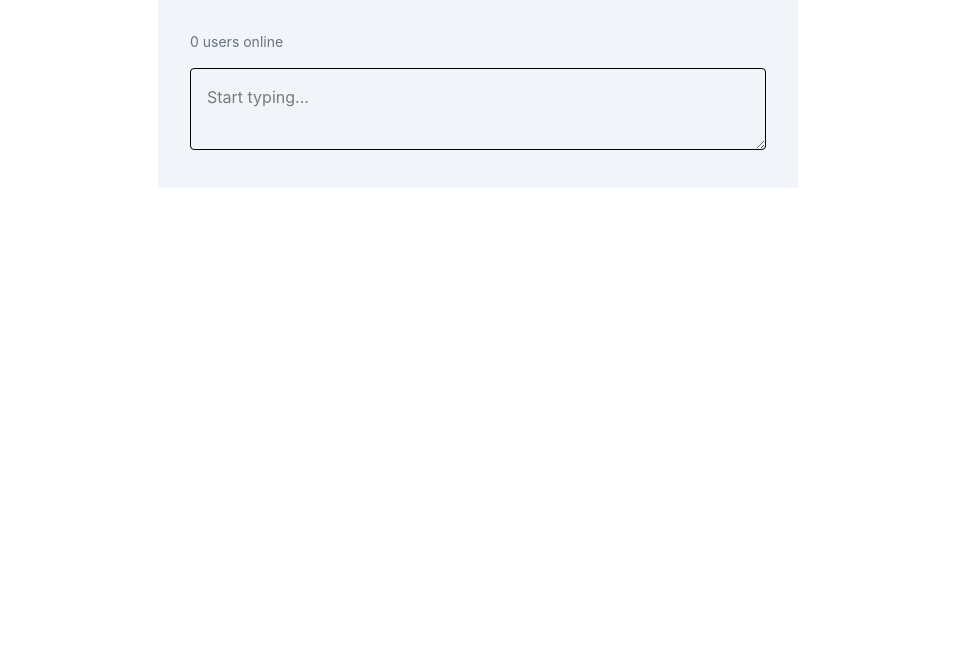
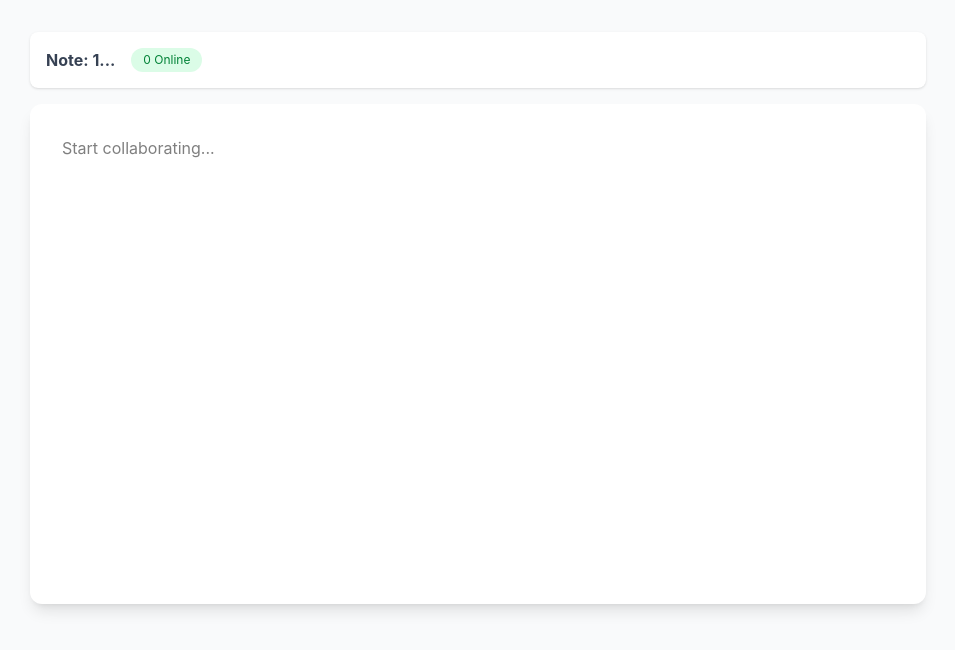
Before and after one commit to ajay020/collaborate-notes-frontend, a React (Vite) app: page /note/1 in a window 1280 px wide. Shown: the top 650 px of the page, without its empty margins (162-1117 px from the left). Built offline with nearby package versions, Linux system fonts and the light colour scheme.

Commit message:
feat: add note api methods and note types.

```diff
--- a/src/App.tsx
+++ b/src/App.tsx
@@ -4,9 +4,8 @@ import NotePage from "./pages/note-page";
 import Login from "./pages/login-page";
 import Register from "./pages/register-page";
 import { useAuthStore } from "./store/auth-store";
-import { useEffect } from "react";
-import { connectSocket } from "./lib/socket";
 import MainLayout from "./components/main-layout";
+import { SocketProvider } from "./conext/socket-context";
 
 const ProtectedRoute = ({ children }: { children: React.ReactNode }) => {
   const navigate = useNavigate();
@@ -20,22 +19,17 @@ const ProtectedRoute = ({ children }: { children: React.ReactNode }) => {
 }
 
 function App() {
-  const token = useAuthStore((s) => s.token);
-
-  useEffect(() => {
-    if (token) {
-      connectSocket(token);
-    }
-  }, [token]);
 
   return (
     <BrowserRouter>
+      <SocketProvider>
         <Routes>
           <Route path="/" element={<ProtectedRoute> <MainLayout><Home /></MainLayout></ProtectedRoute>} />
           <Route path="/login" element={<Login />} />
           <Route path="/register" element={<Register />} />
           <Route path="/note/:noteId" element={<NotePage />} />
         </Routes>
+      </SocketProvider>
     </BrowserRouter>
   );
 }
--- /dev/null
+++ b/src/api/notes-api.ts
@@ -0,0 +1,22 @@
+import type { Note } from "../types/note.types";
+import { apiClient } from "./client";
+
+export const noteApi = {
+    // Get all notes for the dashboard
+    getAllNotes: async (): Promise<Note[]> => {
+        const response = await apiClient.get<Note[]>("/notes");
+        return response.data;
+    },
+
+    // Initialize a new note in the database
+    createNote: async (noteId: string): Promise<Note> => {
+        const response = await apiClient.post<Note>("/notes", { noteId });
+        return response.data;
+    },
+
+    // Delete a note from the dashboard
+    deleteNote: async (noteId: string): Promise<{ message: string }> => {
+        const response = await apiClient.delete(`/notes/${noteId}`);
+        return response.data;
+    }
+};
--- /dev/null
+++ b/src/conext/socket-context.tsx
@@ -0,0 +1,38 @@
+import React, { createContext, useContext, useEffect, useState } from 'react';
+import { io, Socket } from 'socket.io-client';
+import { useAuthStore } from '../store/auth-store';
+
+const SocketContext = createContext<Socket | null>(null);
+
+export const SocketProvider = ({ children }: { children: React.ReactNode }) => {
+    const [socket, setSocket] = useState<Socket | null>(null);
+    const token = useAuthStore((s) => s.token);
+
+    useEffect(() => {
+        if (token) {
+            // Connect only if we have a token
+            const newSocket = io("http://localhost:5000", {
+                auth: { token }
+            });
+
+            setSocket(newSocket);
+
+            return () => {
+                newSocket.close();
+            };
+        } else {
+            // Disconnect if user logs out
+            socket?.close();
+            setSocket(null);
+        }
+    }, [token]);
+
+    return (
+        <SocketContext.Provider value={socket} >
+            {children}
+        </SocketContext.Provider>
+    )
+};
+
+// Custom hook to use the socket anywhere
+export const useSocket = () => useContext(SocketContext);
--- a/src/hooks/useNote.ts
+++ b/src/hooks/useNote.ts
@@ -1,5 +1,5 @@
 import { useEffect, useRef, useState } from "react";
-import { getSocket } from "../lib/socket";
+import { useSocket } from "../conext/socket-context";
 
 export function useNote(noteId: string) {
     const [content, setContent] = useState("");
@@ -9,27 +9,15 @@ export function useNote(noteId: string) {
 
     const debounceRef = useRef<ReturnType<typeof setTimeout> | null>(null);
 
-    const [socket, setSocket] = useState(getSocket());
+    const socket = useSocket();
 
     useEffect(() => {
-        const interval = setInterval(() => {
-            const s = getSocket();
-            if (s) {
-                setSocket(s);
-                clearInterval(interval);
-            }
-        }, 100);
-
-        return () => clearInterval(interval);
-    }, []);
-
-    useEffect(() => {
+        // console.log("useeffect socket :", socket);
         if (!socket) return;
 
         socket.emit("join-note", noteId);
 
         const handleRole = ({ isOwner }: { isOwner: boolean }) => {
-            console.log("Role:", isOwner);
             setIsOwner(isOwner);
         };
 
@@ -38,7 +26,6 @@ export function useNote(noteId: string) {
         };
 
         const handleTyping = ({ userId }: { userId: string }) => {
-            console.log("Typing:", userId);
             setTypingUsers((prev) =>
                 prev.includes(userId) ? prev : [...prev, userId]
             );
@@ -49,7 +36,7 @@ export function useNote(noteId: string) {
         };
 
         const handleLoad = (data: string) => {
-            console.log("Note loaded:", data);
+            // console.log("Note loaded:", data);
             setContent(data);
         };
 
--- a/src/pages/home-page.tsx
+++ b/src/pages/home-page.tsx
@@ -1,5 +1,6 @@
 import { useState } from "react";
 import { useNavigate } from "react-router-dom";
+import { noteApi } from "../api/notes-api";
 
 export default function HomePage() {
     const [noteId, setNoteId] = useState("");
@@ -10,9 +11,17 @@ export default function HomePage() {
         navigate(`/note/${noteId}`);
     };
 
-    const handleCreate = () => {
+    const handleCreate = async () => {
         const id = crypto.randomUUID();
-        navigate(`/note/${id}`);
+        try {
+            //  Tell the DB a new note exists
+            await noteApi.createNote(id);
+
+            // Only then move to the editor
+            navigate(`/note/${id}`);
+        } catch (err) {
+            console.error("Could not create note", err);
+        }
     };
 
     return (
--- a/src/pages/note-page.tsx
+++ b/src/pages/note-page.tsx
@@ -16,23 +16,54 @@ export default function NotePage() {
     handleChange,
   } = useNote(noteId);
 
-  console.log("NotePage render:", { content, isOwner });
+  // console.log("NotePage render:", { content, isOwner });
 
   return (
-    <div className=" w-1/2 h-1/2 mx-auto space-y-4 p-8 bg-slate-100">
+    <div className="min-h-screen bg-gray-50 p-4 md:p-8">
+      <div className="mx-auto max-w-4xl space-y-4">
         {/* Top bar */}
-      <div className="flex justify-between items-center text-sm text-gray-500">
-        <span>{userCount} users online</span>
-        {typingUsers.length > 0 && <span>Someone is typing...</span>}
+        <div className="flex items-center justify-between rounded-lg bg-white p-4 shadow-sm">
+          <div className="flex items-center gap-4">
+            <h1 className="font-bold text-gray-700">Note: {noteId.slice(0, 8)}...</h1>
+            <span className="rounded-full bg-green-100 px-3 py-1 text-xs text-green-700">
+              {userCount} Online
+            </span>
+          </div>
+          <div className="text-sm italic text-blue-500">
+            {typingUsers.length > 0 && "Someone is typing..."}
+          </div>
         </div>
 
         {/* Editor */}
         <textarea
           value={content}
           onChange={(e) => handleChange(e.target.value)}
-        className=" w-full h-full border rounded p-4 focus:outline-none focus:ring-2 focus:ring-blue-400"
-        placeholder="Start typing..."
+          className="min-h-[500px] w-full resize-none rounded-xl border-none bg-white p-8 shadow-lg outline-none focus:ring-2 focus:ring-blue-400"
+          placeholder="Start collaborating..."
         />
+
+        {isOwner && (
+          <p className="text-right text-xs text-gray-400">You are the owner of this note</p>
+        )}
+      </div>
     </div>
   );
+
+  // return (
+  //   <div className=" w-1/2 h-1/2 mx-auto space-y-4 p-8 bg-slate-100">
+  //     {/* Top bar */}
+  //     <div className="flex justify-between items-center text-sm text-gray-500">
+  //       <span>{userCount} users online</span>
+  //       {typingUsers.length > 0 && <span>Someone is typing...</span>}
+  //     </div>
+
+  //     {/* Editor */}
+  //     <textarea
+  //       value={content}
+  //       onChange={(e) => handleChange(e.target.value)}
+  //       className=" w-full h-full border rounded p-4 focus:outline-none focus:ring-2 focus:ring-blue-400"
+  //       placeholder="Start typing..."
+  //     />
+  //   </div>
+  // );
 }
```
Also changed, not shown: src/types/note.types.ts (added, +8 -0 lines). Lines whose indentation alone changed are shown as unchanged.
